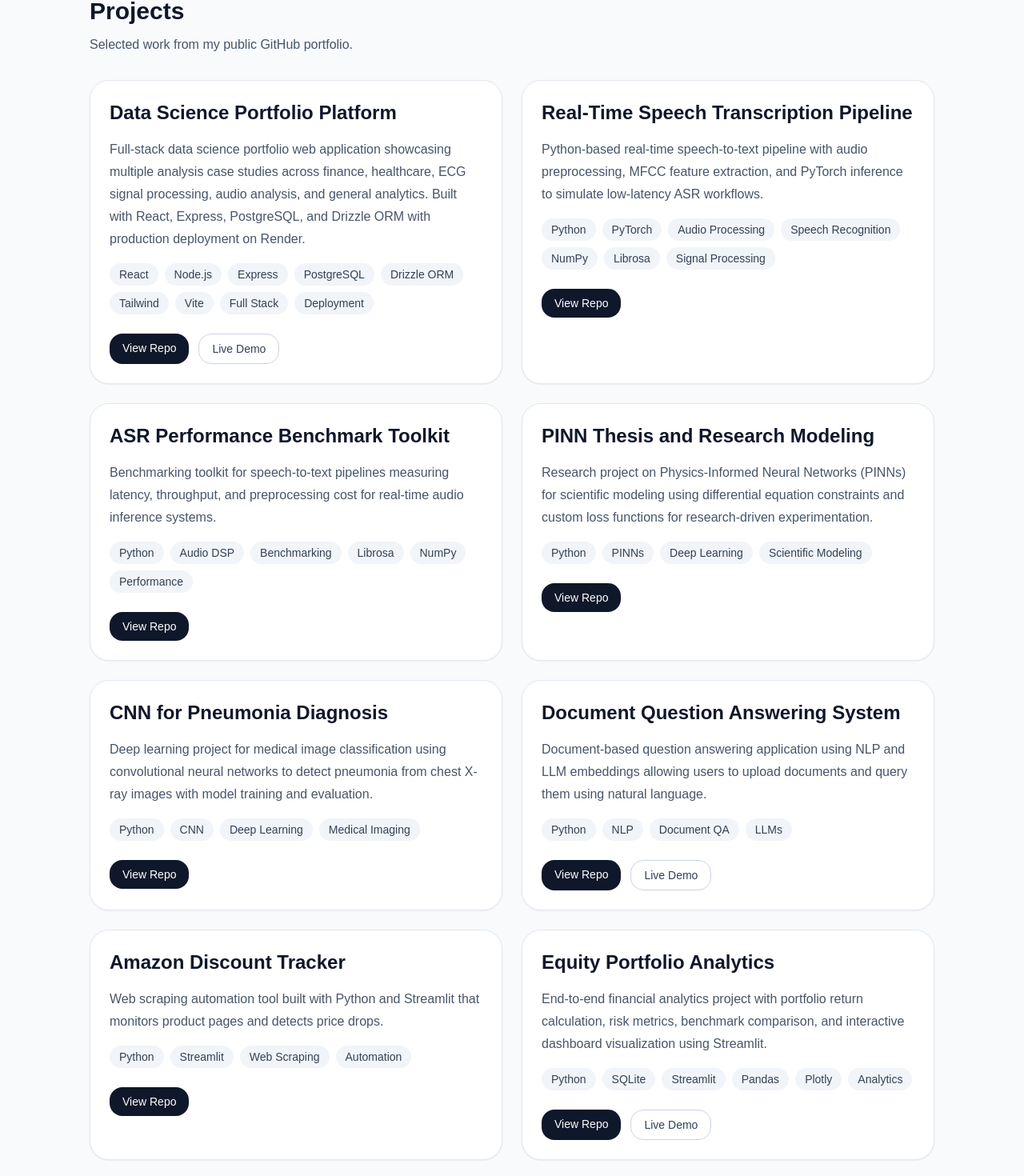
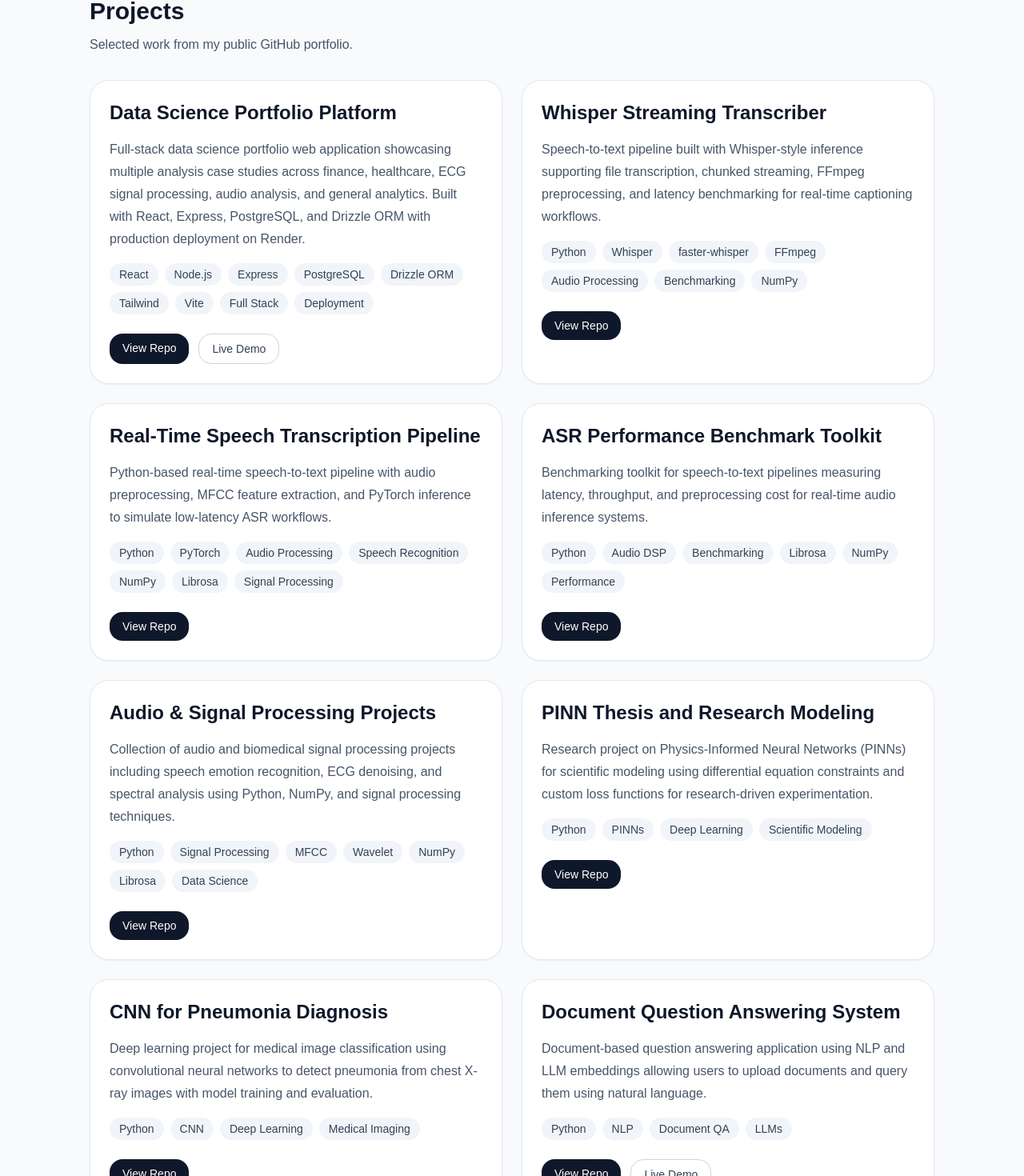
Before and after one commit to aerofa45/portfolio-website-aerofa, a Next.js app: page /repos in a window 1280 px wide. Shown: the part 217-1687 px from the top of the page at 80% size. Built offline with nearby package versions, Linux system fonts and the light colour scheme.

Commit message:
Update projects.ts

```diff
--- a/data/projects.ts
+++ b/data/projects.ts
@@ -16,6 +16,22 @@ export const projects = [
     ],
     github: 'https://github.com/aerofa45/data-portfolio',
     demo: 'https://data-portfolio-w1ip.onrender.com/portfolios',
+  },
+
+  {
+    title: 'Whisper Streaming Transcriber',
+    summary:
+      'Speech-to-text pipeline built with Whisper-style inference supporting file transcription, chunked streaming, FFmpeg preprocessing, and latency benchmarking for real-time captioning workflows.',
+    tech: [
+      'Python',
+      'Whisper',
+      'faster-whisper',
+      'FFmpeg',
+      'Audio Processing',
+      'Benchmarking',
+      'NumPy',
+    ],
+    github: 'https://github.com/aerofa45/whisper-streaming-transcriber',
   },
 
   {
@@ -50,6 +66,22 @@ export const projects = [
   },
 
   {
+    title: 'Audio & Signal Processing Projects',
+    summary:
+      'Collection of audio and biomedical signal processing projects including speech emotion recognition, ECG denoising, and spectral analysis using Python, NumPy, and signal processing techniques.',
+    tech: [
+      'Python',
+      'Signal Processing',
+      'MFCC',
+      'Wavelet',
+      'NumPy',
+      'Librosa',
+      'Data Science',
+    ],
+    github: 'https://github.com/aerofa45/data-portfolio',
+  },
+
+  {
     title: 'PINN Thesis and Research Modeling',
     summary:
       'Research project on Physics-Informed Neural Networks (PINNs) for scientific modeling using differential equation constraints and custom loss functions for research-driven experimentation.',
@@ -75,14 +107,6 @@ export const projects = [
   },
 
   {
-    title: 'Amazon Discount Tracker',
-    summary:
-      'Web scraping automation tool built with Python and Streamlit that monitors product pages and detects price drops.',
-    tech: ['Python', 'Streamlit', 'Web Scraping', 'Automation'],
-    github: 'https://github.com/aerofa45/Amazon_discount',
-  },
-
-  {
     title: 'Equity Portfolio Analytics',
     summary:
       'End-to-end financial analytics project with portfolio return calculation, risk metrics, benchmark comparison, and interactive dashboard visualization using Streamlit.',
```
